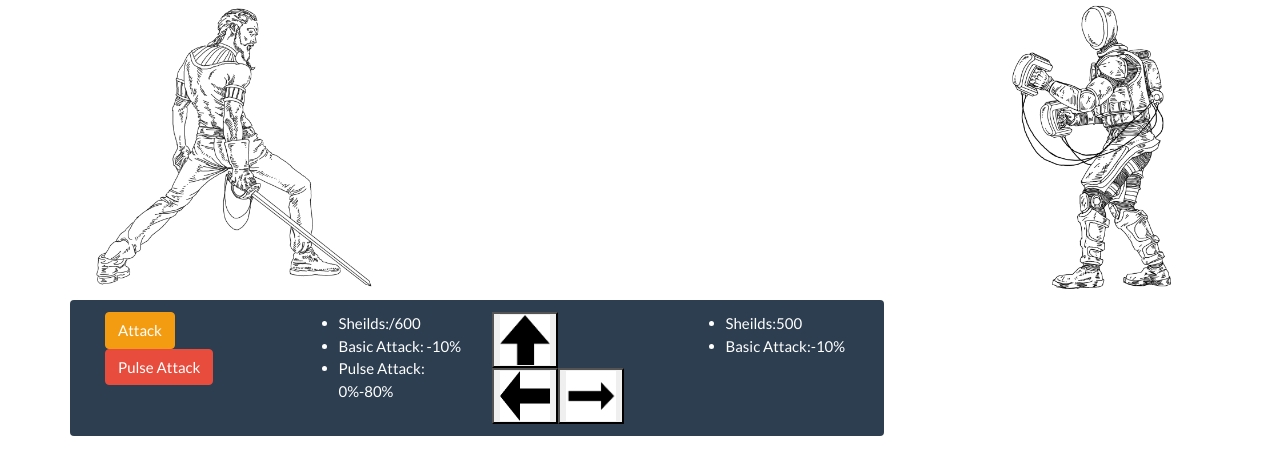
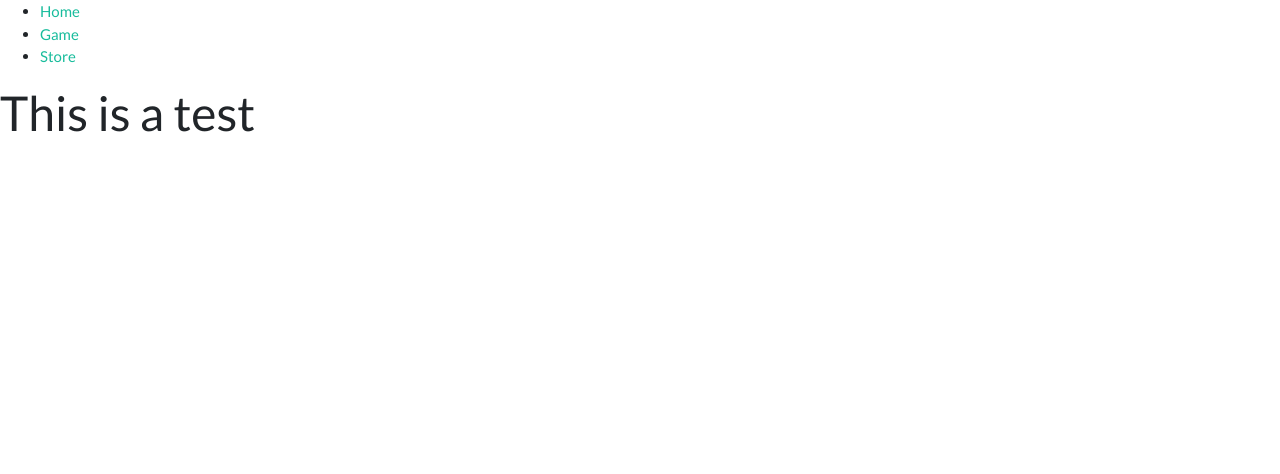
Before and after one commit to Tatael7/oasisrpg, a React (Create React App) app in the folder client/: page / in a window 1280 px wide. Shown: the top 474 px of the page. Built offline with nearby package versions, Linux system fonts and the light colour scheme.

Commit message:
react-router working as intended, new paths starting from an initial menu page that will proceed into game as well as an in game store, quality of life changes in game.js

```diff
--- a/client/src/App.js
+++ b/client/src/App.js
@@ -1,64 +1,9 @@
-import React, { Component } from "react";
-import ArrowUp from "./components/ArrowUp"
-import ArrowLeft from "./components/ArrowLeft";
-import ArrowRight from "./components/ArrowRight";
-import BeastHarkonnen from "./components/BeastHarkonnen";
-import DuncanIdaho from "./components/DuncanIdaho";
-import SardaukarElite from "./components/SardaukarElite";
-import SardaukarGrunt from "./components/SardaukarGrunt";
-import BattleMenu from "./components/BattleMenu";
-import API from "./utils/API";
-import { Container, Row, Col } from "./components/Grid";
+import React from "react";
 
-class App extends Component {
-  state = {
-    recipes: [],
-    recipeSearch: ""
-  };
-
-  handleInputChange = event => {
-    // Destructure the name and value properties off of event.target
-    // Update the appropriate state
-    const { name, value } = event.target;
-    this.setState({
-      [name]: value
-    });
-  };
-
-  handleFormSubmit = event => {
-    // When the form is submitted, prevent its default behavior, get recipes update the recipes state
-    event.preventDefault();
-    API.getRecipes(this.state.recipeSearch)
-      .then(res => this.setState({ recipes: res.data }))
-      .catch(err => console.log(err));
-  };
-
-
-
-  render() {
-    return (
-      <div>
-
-        <Container>
-          <Row>
-              <Col size="md-3">
-                <DuncanIdaho/>
-              </Col>
-              <Col size="md-6"></Col>
-              <Col size="md-3">
-                {/* <BeastHarkonnen/> */}
-                <SardaukarGrunt/>
-              </Col>
-            </Row>
-            <Row>
-              <BattleMenu
-
-              />
-            </Row>
-        </Container>
-      </div>
-    );
-  }
+class Game extends React.Component {
+    render() {
+        return <h1>This is a test</h1>
+    };
 }
 
-export default App;
+export default Game;
--- /dev/null
+++ b/client/src/Game.js
@@ -0,0 +1,64 @@
+import React, { Component } from "react";
+import ArrowUp from "./components/ArrowUp"
+import ArrowLeft from "./components/ArrowLeft";
+import ArrowRight from "./components/ArrowRight";
+import BeastHarkonnen from "./components/BeastHarkonnen";
+import DuncanIdaho from "./components/DuncanIdaho";
+import SardaukarElite from "./components/SardaukarElite";
+import SardaukarGrunt from "./components/SardaukarGrunt";
+import BattleMenu from "./components/BattleMenu";
+import API from "./utils/API";
+import { Container, Row, Col } from "./components/Grid";
+
+class App extends Component {
+  // state = {
+  //   recipes: [],
+  //   recipeSearch: ""
+  // };
+
+  handleInputChange = event => {
+    // Destructure the name and value properties off of event.target
+    // Update the appropriate state
+    const { name, value } = event.target;
+    this.setState({
+      [name]: value
+    });
+  };
+
+  handleFormSubmit = event => {
+    // When the form is submitted, prevent its default behavior, get recipes update the recipes state
+    event.preventDefault();
+    API.getRecipes(this.state.recipeSearch)
+      .then(res => this.setState({ recipes: res.data }))
+      .catch(err => console.log(err));
+  };
+
+
+
+  render() {
+    return (
+      <div>
+
+        <Container>
+          <Row>
+              <Col size="md-3">
+                <DuncanIdaho/>
+              </Col>
+              <Col size="md-6"></Col>
+              <Col size="md-3">
+                {/* <BeastHarkonnen/> */}
+                <SardaukarGrunt/>
+              </Col>
+            </Row>
+            <Row>
+              <BattleMenu
+
+              />
+            </Row>
+        </Container>
+      </div>
+    );
+  }
+}
+
+export default App;
--- /dev/null
+++ b/client/src/Store.js
@@ -0,0 +1,14 @@
+import React from "react";
+
+class Store extends React.Component {
+    render() {
+        return <ol>
+                <li>stuff</li>
+                <li>stuff</li>
+                <li>more shit</li>
+                </ol>
+
+    };
+}
+
+export default Store;
--- a/client/src/components/BattleMenu/index.js
+++ b/client/src/components/BattleMenu/index.js
@@ -4,7 +4,6 @@ import ArrowUp from "../ArrowUp";
 import ArrowRight from "../ArrowRight";
 import PlayerStats from "../PlayerStats";
 import { Container } from "../Grid";
-import { ENOTEMPTY } from "constants";
 
 let duncanIdaho = {
     shields: 600
@@ -78,7 +77,7 @@ function BattleMenu () {
         let vida = enemy.shields;
         console.log(`this is the enemy's health ${vida}`);
         if(vida === 0 || vida < 0) {
-            console.log(`Enemy is dead)`);
+            console.log(`Enemy is dead`);
         };
     };
 
--- a/client/src/index.js
+++ b/client/src/index.js
@@ -1,5 +1,29 @@
 import React from "react";
 import ReactDOM from "react-dom";
+import {Route, Link, BrowserRouter as Router} from "react-router-dom";
 import App from "./App";
+import Game from "./Game";
+import Store from "./Store";
 
-ReactDOM.render(<App />, document.getElementById("root"));
+const routing = (
+    <Router>
+        <div>
+            <ul>
+                <li>
+                    <Link to="/">Home</Link>
+                </li>
+                <li>
+                    <Link to="/game">Game</Link>
+                </li>
+                <li>
+                    <Link to="/store">Store</Link>
+                </li>
+            </ul>
+            <Route exact path="/" component={App} />
+            <Route exact path="/game" component={Game} />
+            <Route exact path="/store" component={Store}/>
+        </div>
+    </Router>
+)
+
+ReactDOM.render(routing, document.getElementById("root"));
--- a/package.json
+++ b/package.json
@@ -21,6 +21,7 @@
   "dependencies": {
     "axios": "^0.18.0",
     "express": "^4.16.3",
-    "if-env": "^1.0.4"
+    "if-env": "^1.0.4",
+    "react-router-dom": "^5.0.0"
   }
 }
```
Also changed, not shown: 1 other file (tests, documents, lock files or other folders).
